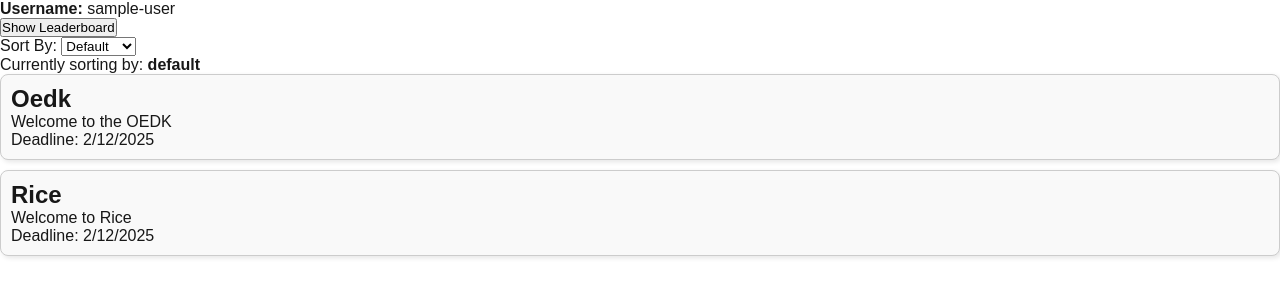
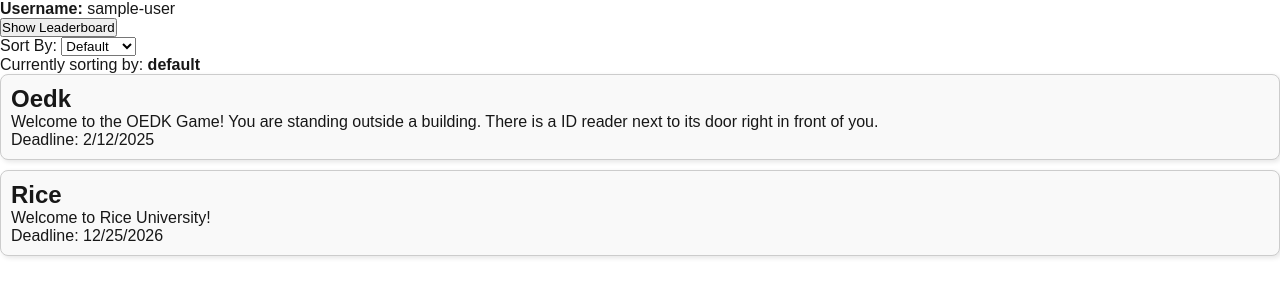
Before and after one commit to irc-chris/410-mini-frontend, a Next.js app in the folder mini-app/: page / in a window 1280 px wide. Shown: the top 300 px of the page. Built offline with nearby package versions, Linux system fonts and the light colour scheme.

Commit message:
added diversity to dates and relevant OEDK game description.

```diff
--- a/mini-app/src/StubData.ts
+++ b/mini-app/src/StubData.ts
@@ -5,7 +5,7 @@
 const game1: GameInfo = {
     Name: "Oedk",
     Id: "1",
-    Instruction: "Welcome to the OEDK",
+    Instruction: "Welcome to the OEDK Game! You are standing outside a building. There is a ID reader next to its door right in front of you.",
     Deadline: Date.now(),
     Icon: "Image of Gear"
   };
@@ -13,16 +13,16 @@
   const game2: GameInfo = {
     Name: "Forest",
     Id: "2",
-    Instruction: "You're in a dark forest",
-    Deadline: Date.now(),
+    Instruction: "Welcome to the Forest! You're in a dark forest",
+    Deadline: new Date(2023, 11, 25).getTime(), // Christmas 2023
     Icon: "Image of Tree"
   };
 
   const game3: GameInfo = {
     Name: "Rice",
     Id: "3",
-    Instruction: "Welcome to Rice",
-    Deadline: Date.now(),
+    Instruction: "Welcome to Rice University!",
+    Deadline: new Date(2026, 11, 25).getTime(), // Christmas 2026
     Icon: "Image of Owl"
   };
 
```
